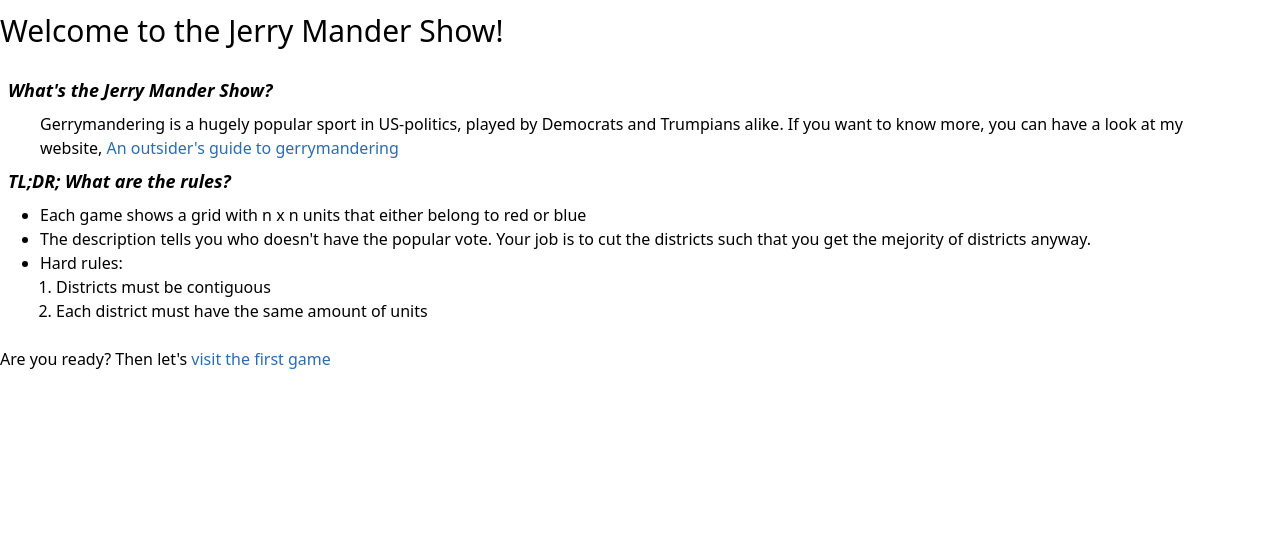
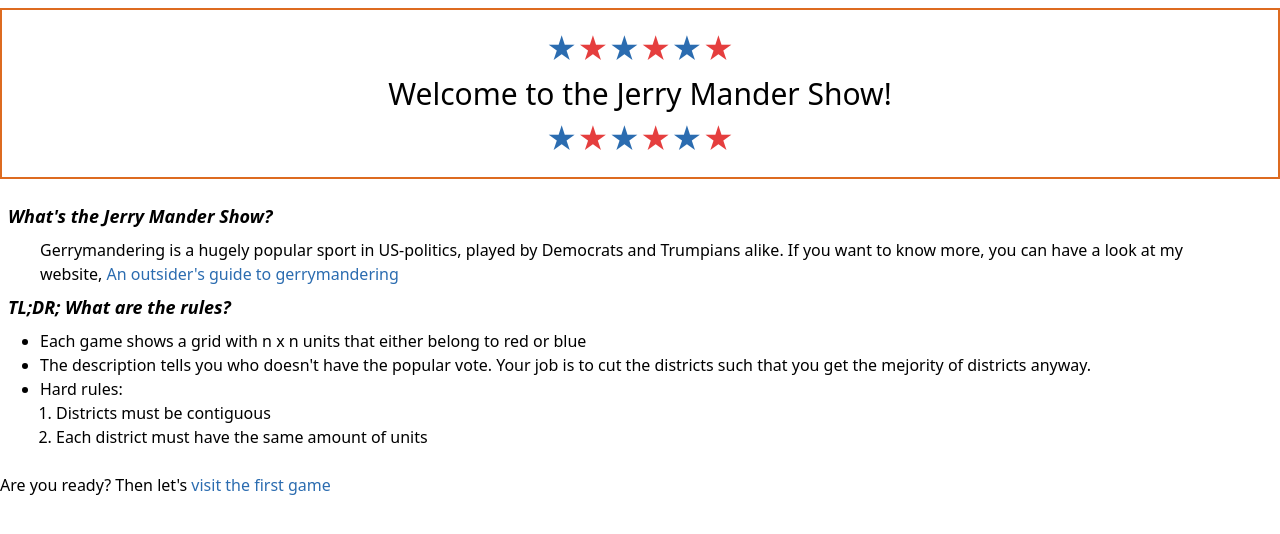
Before and after one commit to flq/jerry-mander-show, a Next.js app: page / in a window 1280 px wide. Shown: the top 534 px of the page. Built offline with nearby package versions, Linux system fonts and the light colour scheme.

Commit message:
some nice animated stars :)

```diff
--- /dev/null
+++ b/components/Star.module.css
@@ -0,0 +1,24 @@
+@keyframes redblue {
+    0% {
+        @apply text-blue-700;
+    }
+    50% {
+        @apply text-blue-700;
+    }
+    51% {
+        @apply text-red-600;
+    }
+    100% {
+        @apply text-red-600;
+    }
+}
+
+.star {
+    animation-name: redblue;
+    animation-duration: 4s;
+    animation-iteration-count: infinite;
+}
+
+.delay {
+    animation-delay: 2s;
+}
--- /dev/null
+++ b/components/Star.tsx
@@ -0,0 +1,16 @@
+import classnames from "classnames";
+import styles from "./Star.module.css";
+
+export default function Star({ color }: { color: "BLUE" | "RED" }) {
+  return (
+    <span
+      className={classnames(styles.star, {
+        [styles.delay]: color === "RED",
+        "text-blue-700": color === "BLUE",
+        "text-red-700": color === "RED",
+      })}
+    >
+      &#9733;
+    </span>
+  );
+}
--- a/pages/games/[index].tsx
+++ b/pages/games/[index].tsx
@@ -1,4 +1,5 @@
 import { useRouter } from "next/router";
+import Link from "next/link";
 import PlayGrid from "components/PlayGrid";
 import { maps } from "infrastructure/maps";
 import { useErrorBoundary } from "use-error-boundary";
@@ -16,6 +17,11 @@ export default function Game() {
       {map ? (
         <>
           <header className="m-2">
+            <nav>
+              <Link href="/">
+                <a>Home</a>
+              </Link>
+            </nav>
             <h1 className="text-2xl lg:text-3xl">{map.title}</h1>
             <p className="mt-2">{map.description}</p>
           </header>
@@ -23,7 +29,11 @@ export default function Game() {
             <h2>The game produced an error: {error}</h2>
           ) : (
             <ErrorBoundary>
-              <PlayGrid distribution={map.distribution} districtSize={map.districtSize} win={map.win} />
+              <PlayGrid
+                distribution={map.distribution}
+                districtSize={map.districtSize}
+                win={map.win}
+              />
             </ErrorBoundary>
           )}
         </>
--- a/pages/index.tsx
+++ b/pages/index.tsx
@@ -1,23 +1,47 @@
 import React from "react";
-import Link from 'next/link'
+import Link from "next/link";
 import QAndA from "components/QAndA";
+import Star from "components/Star";
 
 export default function Home() {
   return (
     <div className="container mx-auto mt-2 flex justify-center flex-col">
-      <h1 className="text-2xl lg:text-3xl">Welcome to the Jerry Mander Show!</h1>
+      <h1 className="flex flex-col place-items-center text-2xl lg:text-3xl py-2 lg:py-4 border-2 border-orange-600">
+        <div>
+          <Star color="BLUE" />
+          <Star color="RED" />
+          <Star color="BLUE" />
+          <Star color="RED" />
+          <Star color="BLUE" />
+          <Star color="RED" />
+        </div>
+        <span>Welcome to the Jerry Mander Show!</span>
+        <div>
+          <Star color="BLUE" />
+          <Star color="RED" />
+          <Star color="BLUE" />
+          <Star color="RED" />
+          <Star color="BLUE" />
+          <Star color="RED" />
+        </div>
+      </h1>
       <ul className="mt-4">
         <QAndA question="What's the Jerry Mander Show?">
-          Gerrymandering is a hugely popular sport in US-politics, played by Democrats and Trumpians alike. If
-          you want to know more, you can have a look at my website,{" "}
+          Gerrymandering is a hugely popular sport in US-politics, played by Democrats and
+          Trumpians alike. If you want to know more, you can have a look at my website,{" "}
           <a href="https://realfiction.net/2017/01/18/an-outsiders-guide-to-gerrymandering">
             An outsider's guide to gerrymandering
           </a>
         </QAndA>
         <QAndA question="TL;DR; What are the rules?">
           <ul className="list-disc">
-            <li>Each game shows a grid with n x n units that either belong to red or blue</li>
-            <li>The description tells you who doesn't have the popular vote. Your job is to cut the districts such that you get the mejority of districts anyway.</li>
+            <li>
+              Each game shows a grid with n x n units that either belong to red or blue
+            </li>
+            <li>
+              The description tells you who doesn't have the popular vote. Your job is to
+              cut the districts such that you get the mejority of districts anyway.
+            </li>
             <li>Hard rules:</li>
             <ol className="list-decimal ml-4">
               <li>Districts must be contiguous</li>
@@ -26,7 +50,12 @@ export default function Home() {
           </ul>
         </QAndA>
       </ul>
-      <p className="mt-4">Are you ready? Then let's <Link href="/games/0"><a>visit the first game</a></Link></p>
+      <p className="mt-4">
+        Are you ready? Then let's{" "}
+        <Link href="/games/0">
+          <a>visit the first game</a>
+        </Link>
+      </p>
     </div>
   );
 }
```
Also changed, not shown: 1 other file (tests, documents, lock files or other folders).
